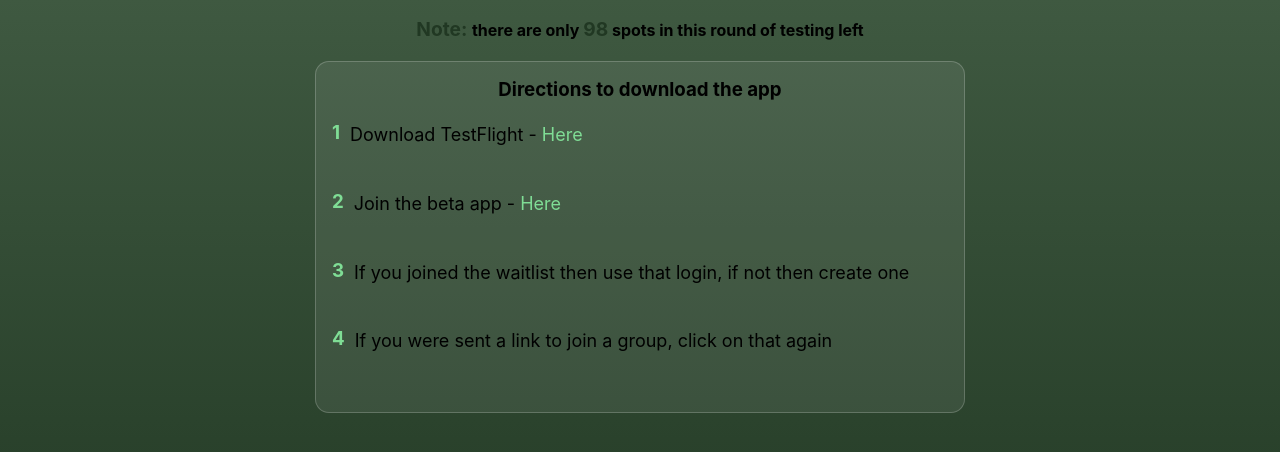
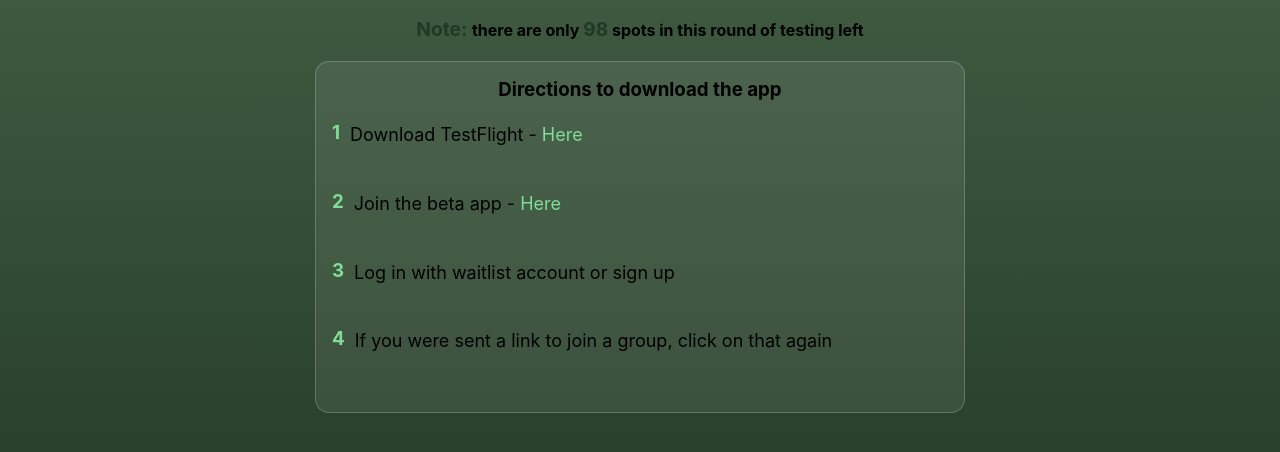
Before and after one commit to tydickson5/RoommateAppSite, a plain HTML site: page public/join.html in a window 1280 px wide. Shown: the part 172-624 px from the top of the page. Drawn offline with Linux system fonts and the light colour scheme.

Commit message:
text change

```diff
--- a/public/join.html
+++ b/public/join.html
@@ -109,7 +109,7 @@
 
             <div class="step">
                 <h3>3</h3>
-                <p>If you joined the waitlist then use that login, if not then create one</p>
+                <p>Log in with waitlist account or sign up</p>
             </div>
 
             <div class="step">
```
